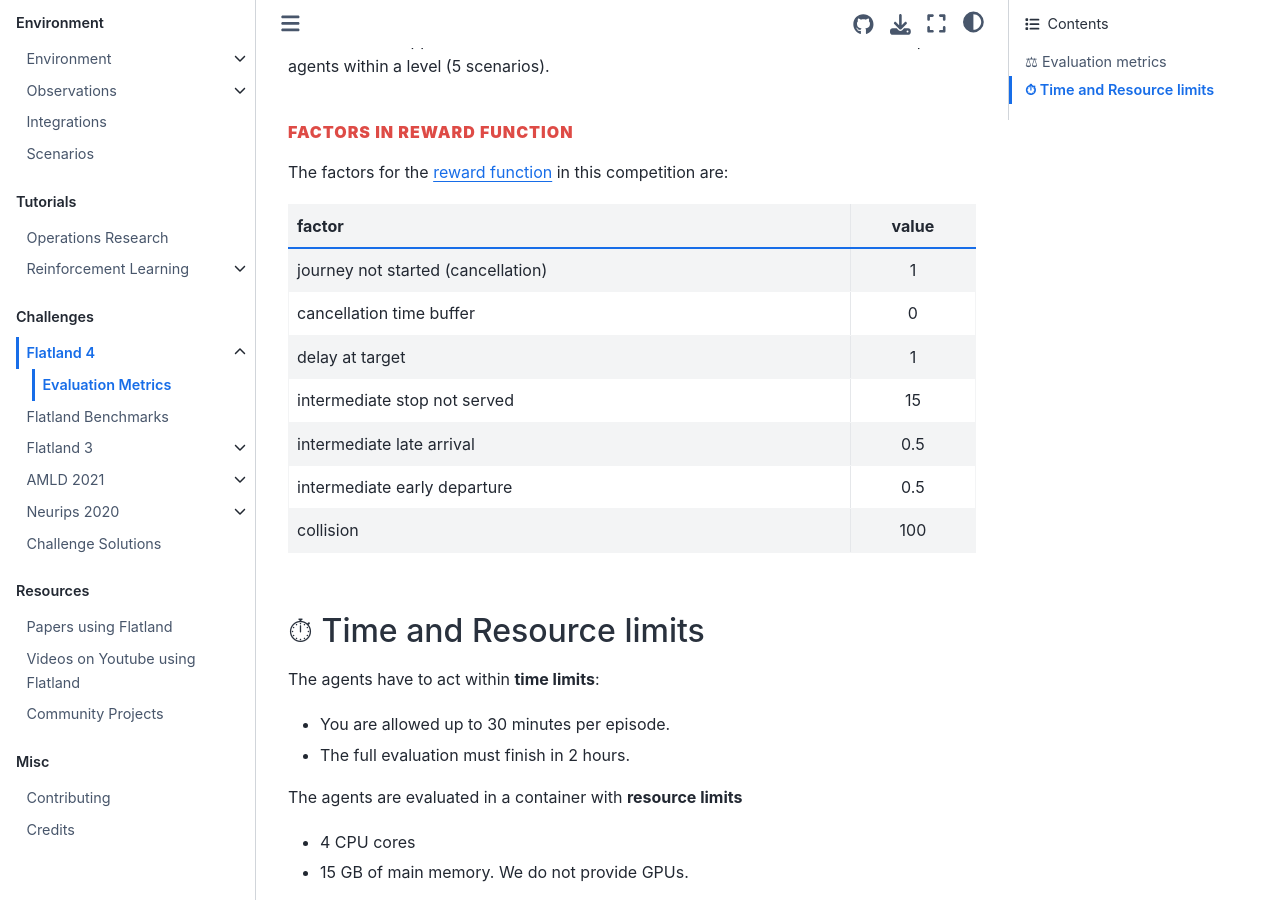
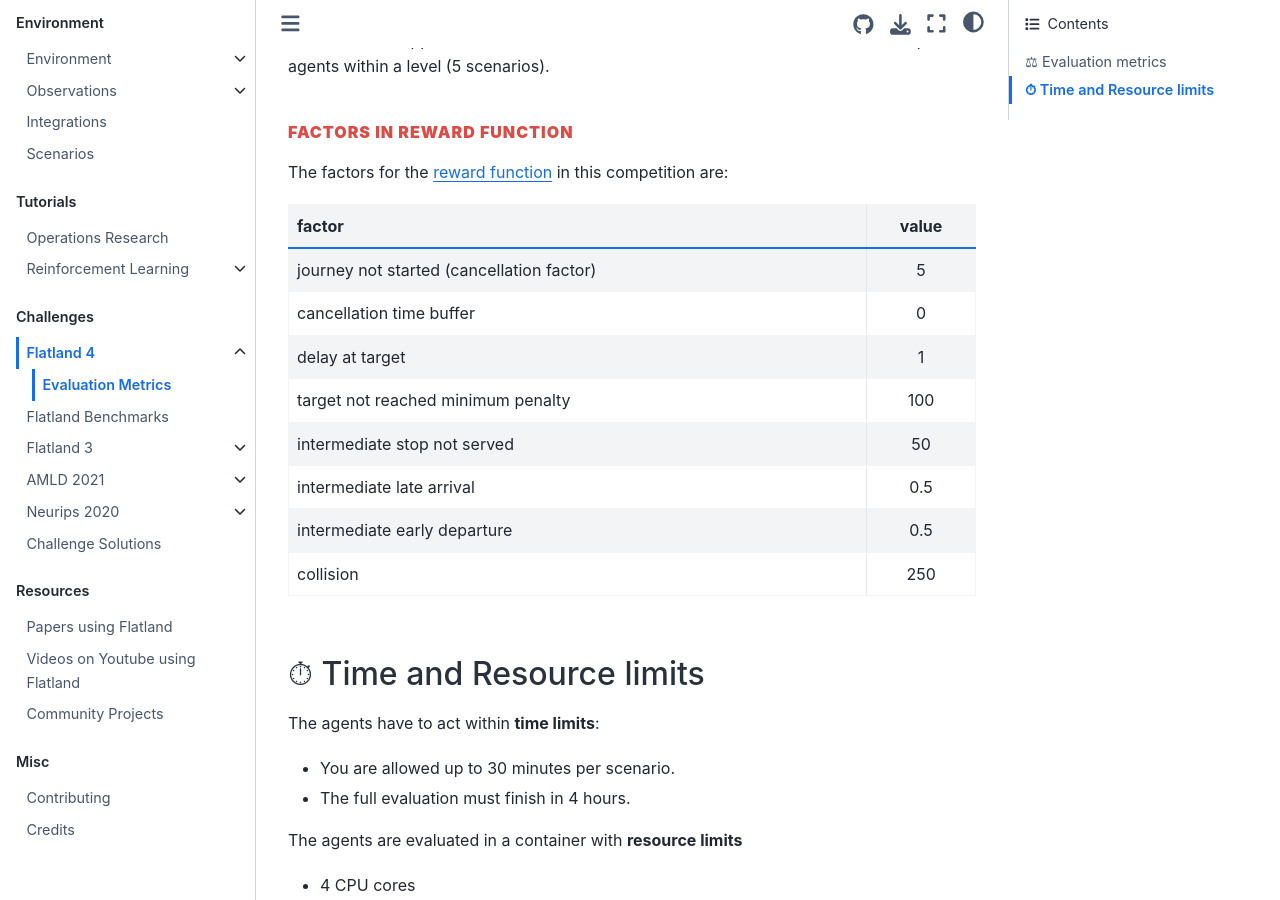
Before and after one commit to flatland-association/flatland-book, a Jupyter Book: the page built from challenges/flatland4/eval.md, in a window 1280 px wide and 900 px high, scrolled down 1104 px. Built offline with Jupyter Book 1.0.4 settings and Sphinx 7.4.7 and the Sphinx Book theme 1.1.4, drawn with Linux system fonts in a browser that asks for light colours; pages that are not in the unit, such as notebooks, are missing from menus.

Commit message:
docs: updated reward parametrization

```diff
--- a/challenges/flatland4/eval.md
+++ b/challenges/flatland4/eval.md
@@ -42,15 +42,16 @@
 
 The factors for the [reward function](../../environment/environment/rewards.md) in this competition are:
 
-| factor                             | value |
-|------------------------------------|:-----:|
-| journey not started (cancellation) |   1   |
-| cancellation time buffer           |   0   |
-| delay at target                    |   1   |
-| intermediate stop not served       |  15   |
-| intermediate late arrival          |   0.5 |
-| intermediate early departure       |   0.5 |
-| collision                          | 100   |
+| factor                                    | value |
+|-------------------------------------------|:-----:|
+| journey not started (cancellation factor) |   5   |
+| cancellation time buffer                  |   0   |
+| delay at target                           |   1   |
+| target not reached minimum penalty        | 100   |
+| intermediate stop not served              |  50   |
+| intermediate late arrival                 |   0.5 |
+| intermediate early departure              |   0.5 |
+| collision                                 | 250   |
 
 
 ⏱ Time and Resource limits
@@ -58,8 +59,8 @@
 
 The agents have to act within **time limits**:
 
-- You are allowed up to 30 minutes per episode.
-- The full evaluation must finish in 2 hours.
+- You are allowed up to 30 minutes per scenario.
+- The full evaluation must finish in 4 hours.
 
 The agents are evaluated in a container with **resource limits**
 
```
